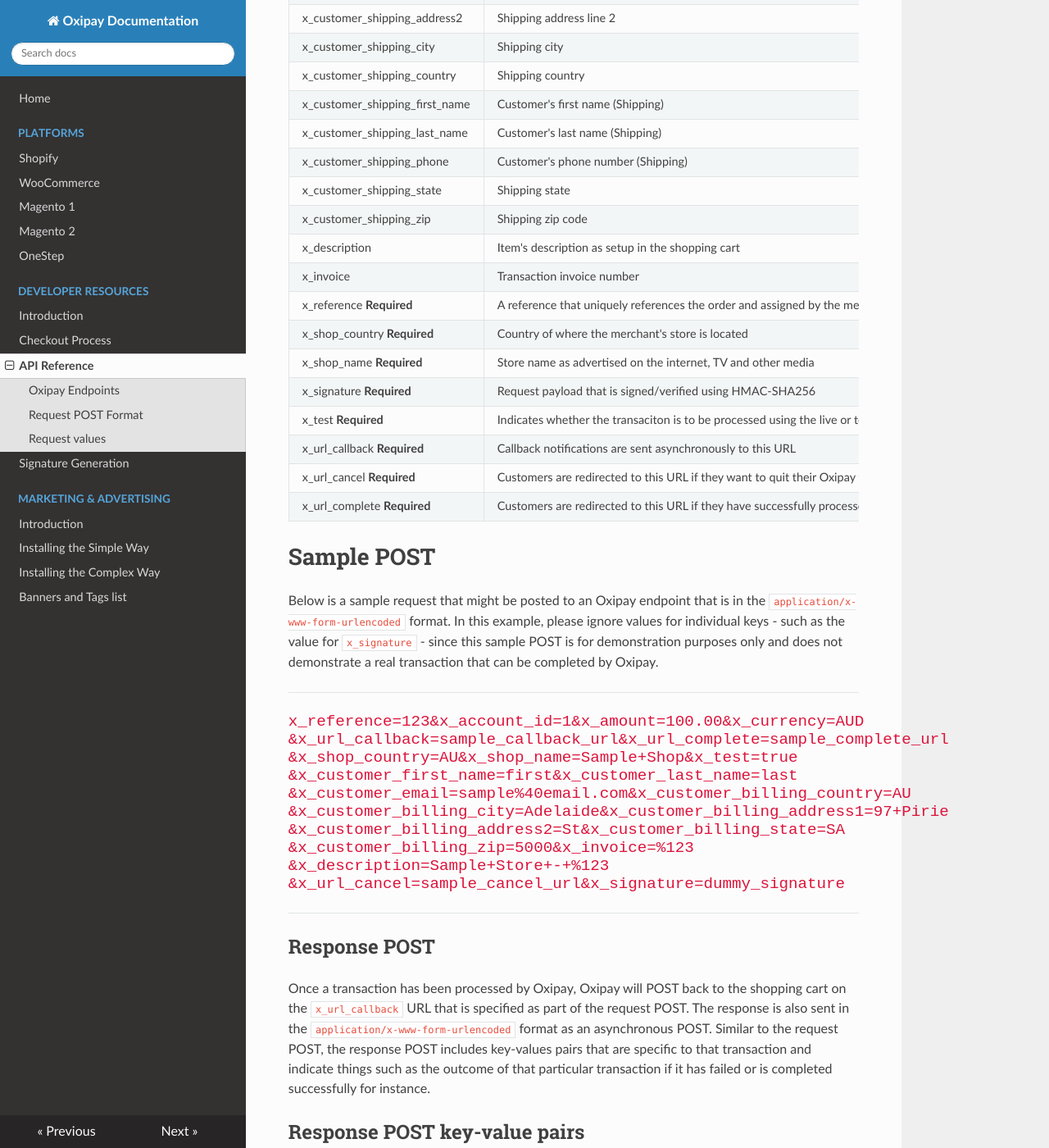
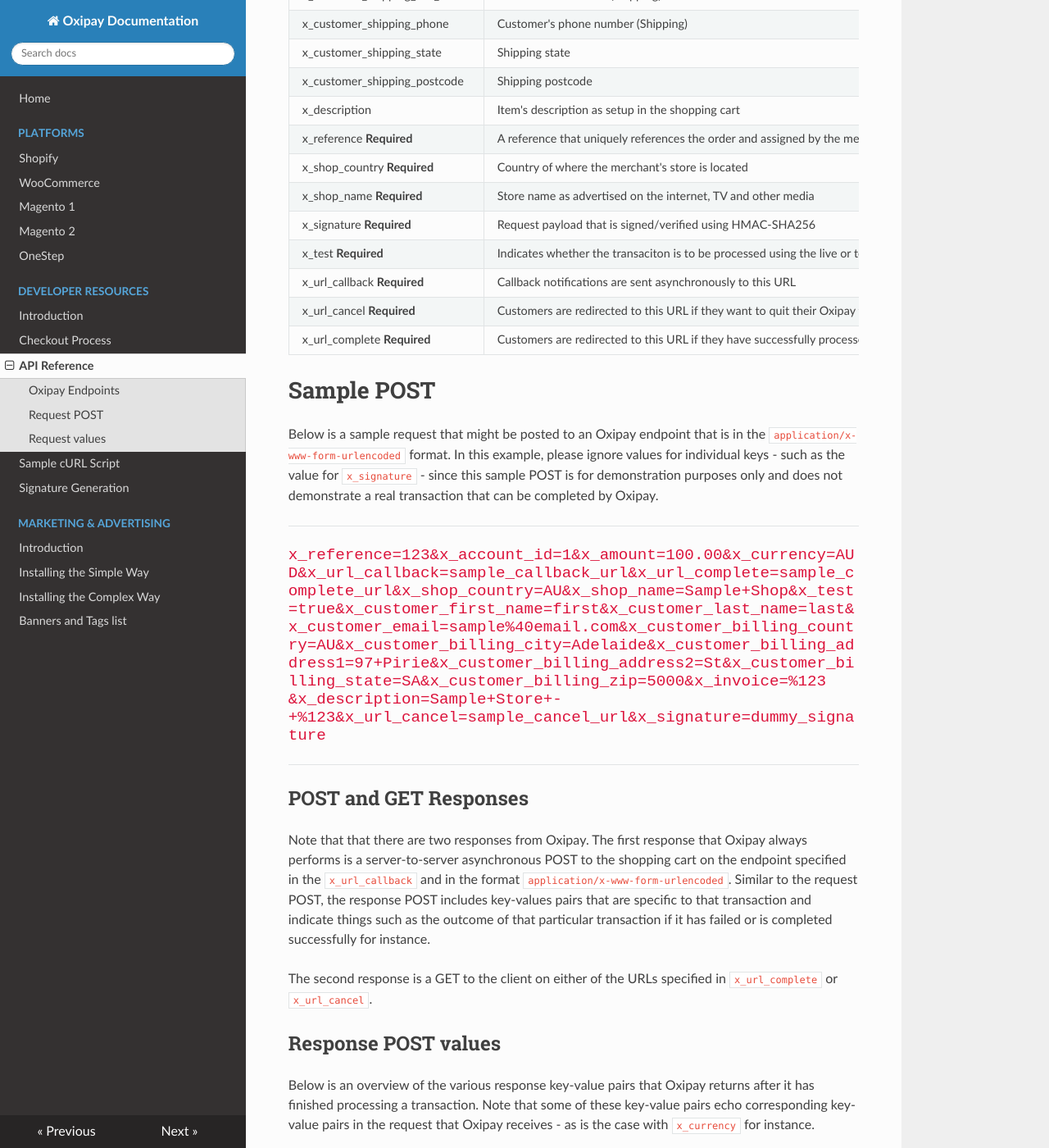
Before and after one commit to oxipay/oxidocs, an MkDocs documentation site: the page built from docs/developer_resources/api_reference.md, in a window 1280 px wide and 1400 px high, scrolled down 1690 px. Shown: the whole window at 82% size. Built offline with MkDocs 1.6.1, drawn with Linux system fonts in a browser that asks for light colours; nearby versions of some CDN libraries; old or Windows-style settings are respelled for this version of MkDocs; some of the changed text lies outside the part shown.

Commit message:
additional changes

```diff
--- a/docs/developer_resources/api_reference.md
+++ b/docs/developer_resources/api_reference.md
@@ -15,9 +15,9 @@
 | Production Endpoint | [https://secure.oxipay.com.au/Checkout?platform=Default](https://secure.oxipay.com.au/Checkout?platform=Default) |
 | Sandbox Endpoint | [https://xpozsecure.certegyezipay.com.au/Checkout?platform=Default](https://xpozsecure.certegyezipay.com.au/Checkout?platform=Default) |
 
-## Request POST Format
+## Request POST
 
-Posting to the Oxipay endpoint, regardless of whether this is done in the live or test environment, should be done using the format <code>application/x-www-form-urlencoded</code>. Essentially you will post a query string that represents the body of the HTTP message that is to be sent to Oxipay. The various key-value pairs that represent the transaction payload are separated by the <code>&</code> character whilst individual keys and pairs are separated by the <code>=</code> character. Note that Oxipay adopts the convention of prefixing the various key names with <code>x_</code> and we anticipate that you will adopt a similar convention when integrating Oxipay into your shopping cart.
+Posting to the Oxipay endpoint, regardless of whether this is done in the live or test environment, should be done using the format <code>application/x-www-form-urlencoded</code>. Please note that Oxipay adopts the convention of prefixing the various key names with <code>x_</code> .
 
 Below is an overview of the various key-value combination that can be passed to Oxipay (**Request Values**), a description of what they are as well as an indication of whether they are mandatory or optional.
 
@@ -25,16 +25,14 @@
 
  Key | Description | Type | Example
 -----|-------------|------|---------
-x_account_id **Required**         | This is a unique Merchant ID that is assigned by Oxipay to individual merchants | unicode string | 123456
+x_merchant_id **Required**         | This is a unique Merchant ID that is assigned by Oxipay to individual merchants | unicode string | 123456
 x_amount **Required**             | Represents the transaction's total amount including any taxes and shipping costs | decimal | 99.90
-x_currency **Required**           | Currency in which the transaction was processed | iso-4217 | AUD
 x_customer_billing_address1       | Billing address line 1 | unicode string | 97 Pirie St
 x_customer_billing_address2       | Billing address line 2 | unicode string | Level 6
 x_customer_billing_city           | Billing city | unicode string | Adelaide
 x_customer_billing_country        | Billing country | iso-3166-1 alpha-2 | AU
-x_customer_billing_phone          | Billing phone number (expected to be a mobile) | unicode string | 0400 000 000
 x_customer_billing_state          | Billing state | unicode string | SA
-x_customer_billing_zip            | Billing zip code | unicode string | 5000 |
+x_customer_billing_postcode       | Billing postcode | unicode string | 5000 |
 x_customer_email                  | Billing email address | unicode string | dummy@gmail.com
 x_customer_first_name             | Customer's first name | unicode string | John
 x_customer_last_name              | Customer's last name | unicode string | Appleseed
@@ -47,13 +45,12 @@
 x_customer_shipping_last_name     | Customer's last name (Shipping) | unicode string | Appleseed
 x_customer_shipping_phone         | Customer's phone number (Shipping) | unicode string | 0400 000 000
 x_customer_shipping_state         | Shipping state | unicode string | SA
-x_customer_shipping_zip           | Shipping zip code | unicode string | 5000
+x_customer_shipping_postcode      | Shipping postcode | unicode string | 5000
 x_description                     | Item's description as setup in the shopping cart | unicode string | Order #767
-x_invoice                         | Transaction invoice number | unicode string | #767
-x_reference **Required**          | A reference that uniquely references the order and assigned by the merchant | ascii string | 19783
+x_reference **Required**          | A reference that uniquely references the order and assigned by the merchant. This is unique to the shopping cart. | ascii string | 19783
 x_shop_country **Required**       | Country of where the merchant's store is located | iso-3166-1alpha-2 | AU
 x_shop_name **Required**          | Store name as advertised on the internet, TV and other media | Shop Inc
-x_signature **Required**          | Request payload that is signed/verified using HMAC-SHA256 | hex string, case-insensitive |
+x_signature **Required**          | Request payload that is signed/verified using HMAC-SHA256 | hex string, case-insensitive | See [Signature Generation]()
 x_test **Required**               | Indicates whether the transaciton is to be processed using the live or test Oxipay endpoint | true/false | true
 x_url_callback **Required**       | Callback notifications are sent asynchronously to this URL | URL | shop.com.au/callback
 x_url_cancel **Required**         | Customers are redirected to this URL if they want to quit their Oxipay transaction and return to the shopping cart store instead | URL | shop.com.au/cancel
@@ -64,37 +61,28 @@
 Below is a sample request that might be posted to an Oxipay endpoint that is in the <code>application/x-www-form-urlencoded</code> format. In this example, please ignore values for individual keys - such as the value for <code>x_signature</code> - since this sample POST is for demonstration purposes only and does not demonstrate a real transaction that can be completed by Oxipay.
 
 <hr>
-<pre style="font-family: monospace; font-size:1.2rem; color: #DC143C">
-x_reference=123&x_account_id=1&x_amount=100.00&x_currency=AUD
-&x_url_callback=sample_callback_url&x_url_complete=sample_complete_url
-&x_shop_country=AU&x_shop_name=Sample+Shop&x_test=true
-&x_customer_first_name=first&x_customer_last_name=last
-&x_customer_email=sample%40email.com&x_customer_billing_country=AU
-&x_customer_billing_city=Adelaide&x_customer_billing_address1=97+Pirie
-&x_customer_billing_address2=St&x_customer_billing_state=SA
-&x_customer_billing_zip=5000&x_invoice=%123
-&x_description=Sample+Store+-+%123
-&x_url_cancel=sample_cancel_url&x_signature=dummy_signature
-</pre>
+<div style="font-family: monospace; font-size:1.2rem; color: #DC143C; word-wrap: break-word !important;">
+x_reference=123&x_account_id=1&x_amount=100.00&x_currency=AUD&x_url_callback=sample_callback_url&x_url_complete=sample_complete_url&x_shop_country=AU&x_shop_name=Sample+Shop&x_test=true&x_customer_first_name=first&x_customer_last_name=last&x_customer_email=sample%40email.com&x_customer_billing_country=AU&x_customer_billing_city=Adelaide&x_customer_billing_address1=97+Pirie&x_customer_billing_address2=St&x_customer_billing_state=SA&x_customer_billing_zip=5000&x_invoice=%123
+&x_description=Sample+Store+-+%123&x_url_cancel=sample_cancel_url&x_signature=dummy_signature
+</div>
 <hr>
 
-## Response POST
+## POST and GET Responses
 
-Once a transaction has been processed by Oxipay, Oxipay will POST back to the shopping cart on the <code>x_url_callback</code> URL that is specified as part of the request POST. The response is also sent in the <code>application/x-www-form-urlencoded</code> format as an asynchronous POST. Similar to the request POST, the response POST includes key-values pairs that are specific to that transaction and indicate things such as the outcome of that particular transaction if it has failed or is completed successfully for instance.
+Note that that there are two responses from Oxipay. The first response that Oxipay always performs is a server-to-server asynchronous POST to the shopping cart on the endpoint specified in the <code>x_url_callback</code> and in the format <code>application/x-www-form-urlencoded</code>. Similar to the request POST, the response POST includes key-values pairs that are specific to that transaction and indicate things such as the outcome of that particular transaction if it has failed or is completed successfully for instance.
 
+The second response is a GET to the client on either of the URLs specified in <code>x_url_complete</code> or <code>x_url_cancel</code>.
 
-## Response POST key-value pairs
+## Response POST values
 
 Below is an overview of the various response key-value pairs that Oxipay returns after it has finished processing a transaction. Note that some of these key-value pairs echo corresponding key-value pairs in the request that Oxipay receives - as is the case with <code>x_currency</code> for instance.
 
  Key | Description | Type | Example
 -----|-------------|------|---------
-x_account_id **Required**         | This is the Merchant ID assigned by Oxipay to the merchant | unicode string | 123456
+x_merchant_id **Required**         | This is the Merchant ID assigned by Oxipay to the merchant | unicode string | 123456
 x_reference **Required**          | A reference that uniquely references the order and assigned by the merchant | ascii string | 19783
-x_currency **Required**           | Currency in which the transaction was processed | iso-4217 | AUD
 x_test **Required**               | Indicates whether the transaction is to be processed as a live or a test transaction | true/false | true
 x_amount **Required**             | Represents the transaction's total amount including any taxes and shipping costs | decimal | 99.90
 x_gateway_reference **Required**  | A reference for the authorisation issues by Oxipay that is unique | unique string | 123
 x_timestamp **Required**          | Time at which the transaction is completed, in UTC format YYYY-MM-DDTHH:MM:SSZ | iso-8601 in UTC | 2017-06-24T12:11:43Z
 x_result **Required**             | Values that represent the outcome of a transaction | Valid values are **completed**, **failed** and **pending** | **failed**
-x_message **Required**            | A custom error message that is displayed to the end user | ascii string | Signature Invalid
--- a/mkdocs.yml
+++ b/mkdocs.yml
@@ -14,6 +14,7 @@
    - Introduction: developer_resources/introduction.md
    - Checkout Process: developer_resources/checkout_process.md
    - API Reference: developer_resources/api_reference.md
+   - Sample cURL Script: developer_resources/sample_curl.md
    - Signature Generation: developer_resources/signature_generation.md
 
 - Marketing & Advertising:
```
Also changed, not shown: docs/developer_resources/checkout_process.md (+5 -3 lines), docs/developer_resources/sample_curl.md (added, +9 -0 lines), docs/developer_resources/signature_generation.md (+1 -1 lines), docs/img/api/1.png.
